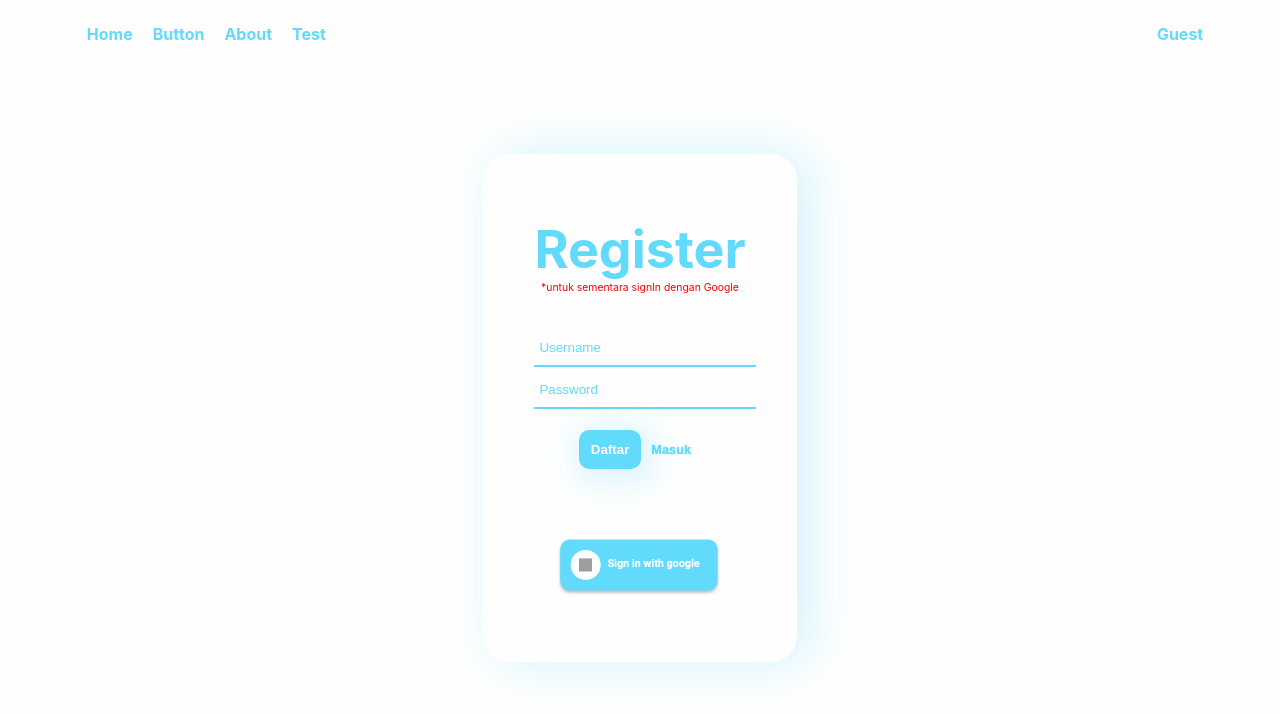
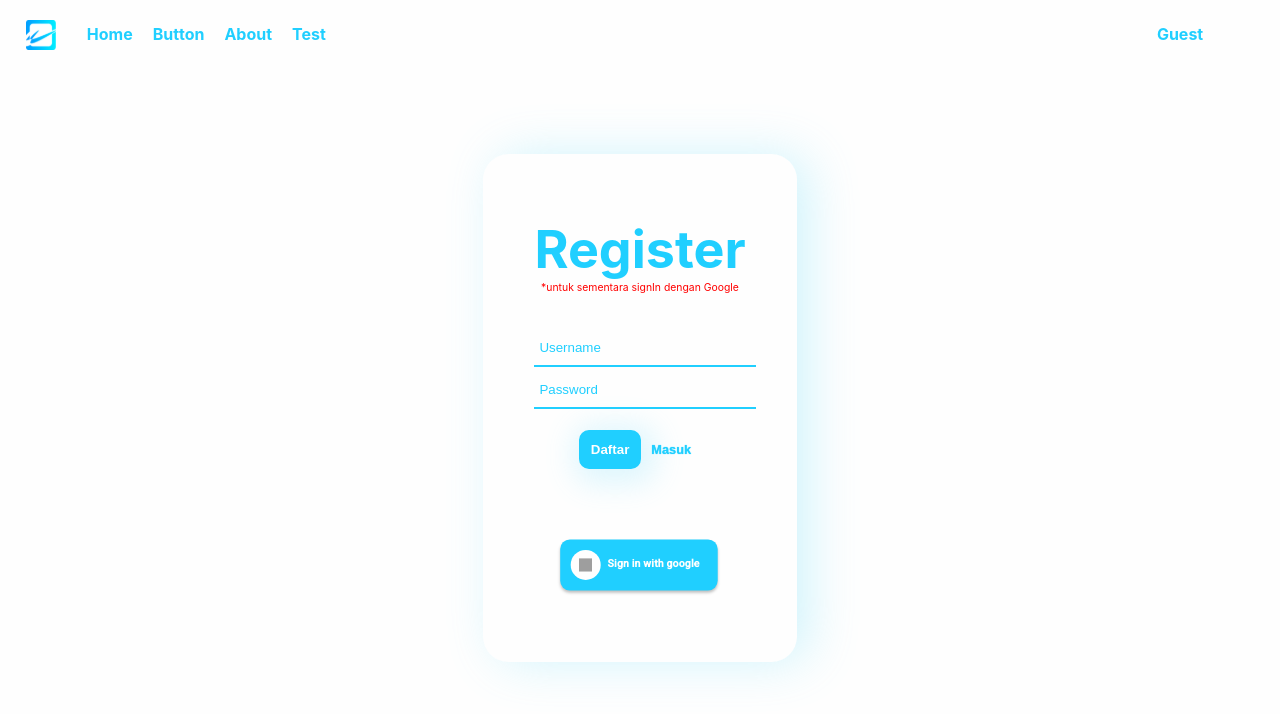
Before and after one commit to fihrisaldama015/fihrisaldama015.github.io, a React (Create React App) app: page /#/login in a window 1280 px wide. Shown: the top 714 px of the page. Built offline with nearby package versions, Linux system fonts and the light colour scheme; no server answers; grey boxes are pictures that could not be loaded.

Commit message:
Change main color and add logo

```diff
--- a/src/App.css
+++ b/src/App.css
@@ -79,6 +79,7 @@ li {
   box-shadow:1vw 2vh 50px -2px var(--blue-shadow);
   position: static;
   color: var(--react-blue);
+  text-shadow: 0 0 20px var(--blue-shadow);
   border-radius: 6vh;
   margin: 10vh 2vw;
   padding: 15vh 40vw 10vh 10vw;
@@ -116,6 +117,13 @@ li {
   color: #61dafb;
 }
 
+.Main-logo {
+  position:absolute;
+  max-width: 30px;
+  top: 2.5vh;
+  left: 2vw;
+}
+
 @keyframes App-logo-spin {
   from {
     transform: rotate(0deg);
@@ -140,6 +148,11 @@ li {
     padding: 15vh 10vw 10vh 10vw;
   }
 }
+@media (max-width:768px){
+  .Main-logo{
+    display: none;
+  }
+}
 @media (max-width:425px){
   .App-nav img{
     display: none;
--- a/src/App.js
+++ b/src/App.js
@@ -1,4 +1,5 @@
 import logo from './Pages/Assets/logo.svg';
+import logo1 from './Pages/Assets/Asset1.svg';
 // import lemon from './lemon.png';
 import './App.css';
 import React from 'react';
@@ -140,9 +141,9 @@ class App extends React.Component {
     return (
       <Router>
         <div>
-            {/* <div className="Main-logo">
-            <img src={logo2} alt="App-logo"/>
-            </div> */}
+            <div >
+            <img className="Main-logo" src={logo1} alt="App-logo"/>
+            </div>
           <nav className="App-nav">
             <ul>
               <li>
--- a/src/Pages/button.js
+++ b/src/Pages/button.js
@@ -4,8 +4,8 @@ import {ReactImg} from '../App'
 
 export const BlueButton = styled.button`
     color:var(--white);
-    background-color:#61dafb;
-    border:2px solid #61dafb;
+    background-color:var(--react-blue);
+    border:2px solid var(--react-blue);
     border-radius:10px;
     padding: 10px;
     font-weight:600;
--- a/src/index.css
+++ b/src/index.css
@@ -6,7 +6,8 @@
   --blue:#126e82;
   --blue-dark:#132c33;
   --blue-shadow:rgb(97,217,250,.2);
-  --react-blue:#61dafb;
+  --react-blue:#20cfff;
+  --react-blue-light:#61dafb;
   --react-dark:#282c34;
   --button-active-blue: #1669F2;
 }
```
